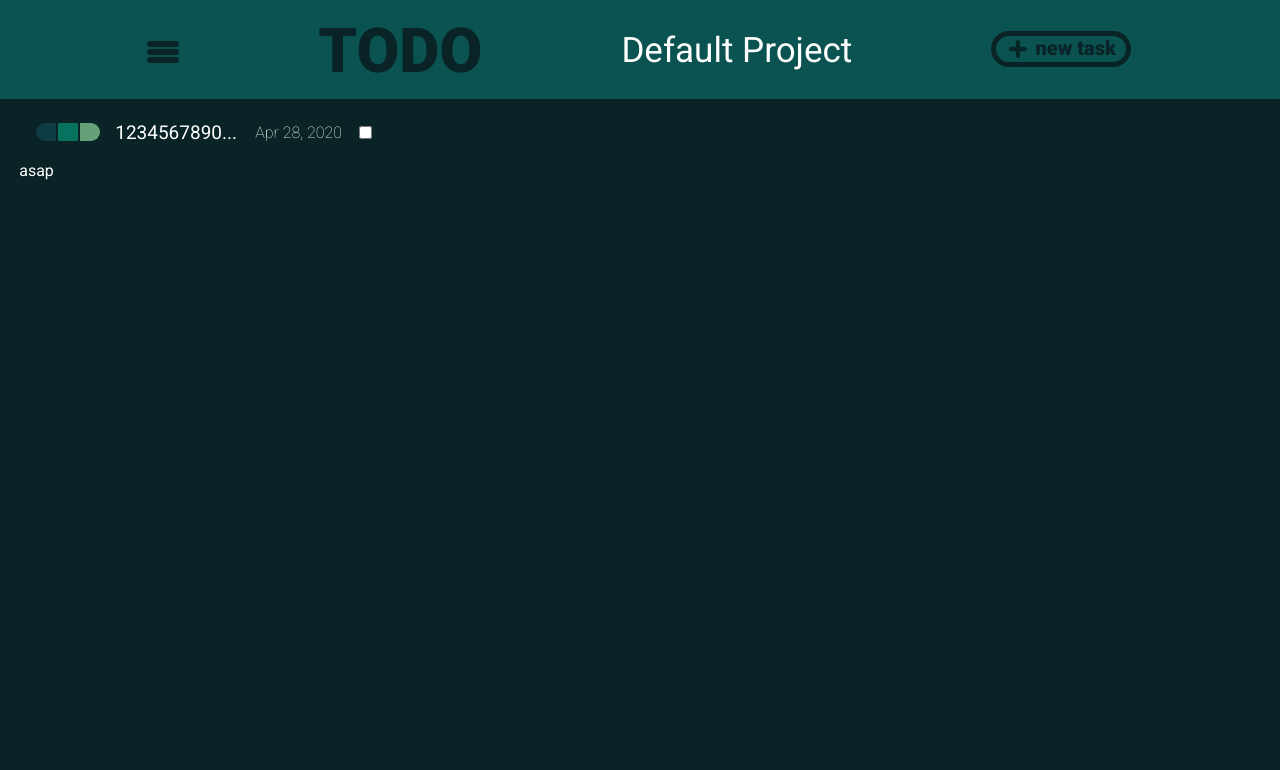
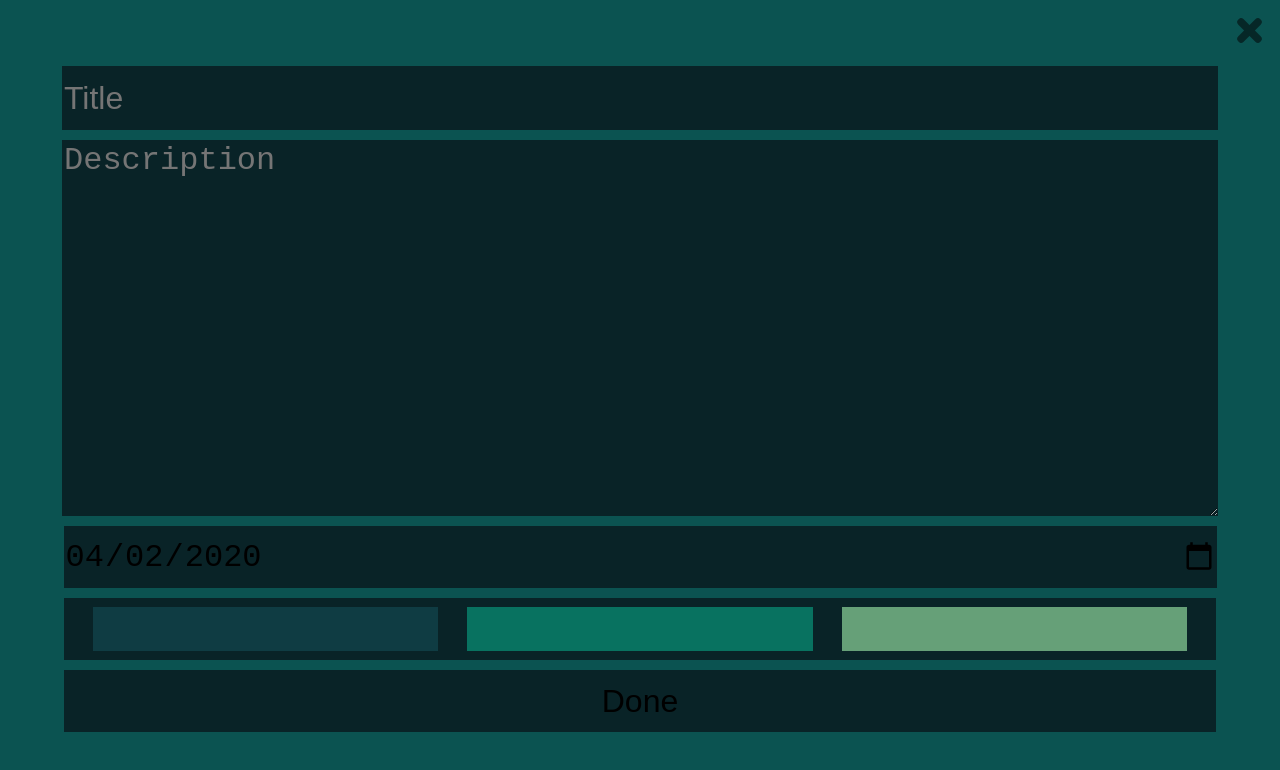
Before and after one commit to sher-s7/todo-list, a website built with webpack: page dist/index.html in a window 1280 px wide. Both pictures are taken after a click on the element "new task". Built offline with nearby package versions, Linux system fonts and the light colour scheme.

Commit message:
Set default due date

```diff
--- a/src/index.js
+++ b/src/index.js
@@ -60,4 +60,16 @@ window.addEventListener('click', (e) => {
             }
         }
     }
-})
+});
+
+document.getElementById('plus-div').addEventListener('click', () => {
+    document.getElementById('modal').style.display = 'block';
+});
+
+document.getElementById('modal-form').addEventListener('submit', (e) =>{
+    e.preventDefault();
+    console.log(e.target[0].value)
+    console.log(e.target[1].value)
+    console.log(e.target[2].value)
+    console.log(e.target[3].value)
+});
--- a/src/newItemModal.js
+++ b/src/newItemModal.js
@@ -1,7 +1,7 @@
 import PlusIcon from './assets/plus-icon.svg'
 export function generateModal() {
     let modal = document.createElement('div')
-    modal.className = 'modal'
+    modal.id = 'modal'
 
     let exit = new Image();
     exit.src = PlusIcon;
@@ -12,7 +12,7 @@ export function generateModal() {
     modalContent.className = 'modal-content'
 
     let modalForm = document.createElement('form')
-    modalForm.className = 'modal-form'
+    modalForm.id = 'modal-form'
 
     let title = document.createElement('input')
     title.placeholder = 'Title'
@@ -25,9 +25,18 @@ export function generateModal() {
     let duedateLabel = document.createElement('label')
     duedateLabel.for = 'duedate'
     let duedate = document.createElement('input')
-    duedate.type = 'datetime-local'
+    duedate.type = 'date'
     duedate.name = 'duedate'
     duedate.className = 'formItem duedate'
+    let today = new Date();
+    let year = today.getFullYear()
+    let month = today.getMonth()
+    let day = today.getDay()
+
+    month.toString().length == 1 ? month = `0${month}` : month=month;
+    day.toString().length == 1 ? day = `0${day}` : day=day
+    console.log(`${year}-${month}-${day}`)
+    duedate.defaultValue = `${year}-${month}-${day}`
 
     let priority = document.createElement('select')
     priority.class = 'hidden-priority'
@@ -64,6 +73,10 @@ export function generateModal() {
     modal.appendChild(exit)
     modal.appendChild(modalContent)
 
+    exit.addEventListener('click', ()=>{
+        modal.style.display = 'none'
+    })
+
     return modal
 
 
--- a/src/style.css
+++ b/src/style.css
@@ -161,22 +161,23 @@ table td{
 
   }
 
-  .modal{
+  #modal{
     position: fixed;
     width: 100vw;
     height: 100vh;
     background-color: var(--scrollbarBG);
     z-index: 100;
     display: none;
+    overflow-y: scroll;
   }
   #exit-modal{
       float: right;
-      margin-right: 15px;
-      margin-top: 15px;
+      margin-right: 20px;
+      margin-top: 20px;
       margin-bottom: 25px;
       transform: rotate(45deg) scale(1.5);
   }
-  .modal-form{
+  #modal-form{
       display: flex;
       flex-direction: column;
       justify-content: center;
@@ -195,6 +196,7 @@ table td{
 
   .description{
       height: 372px;
+      resize: vertical;
   }
   .modal-priority, .priority{
       display: flex;
```
Also changed, not shown: dist/bundle.js.
